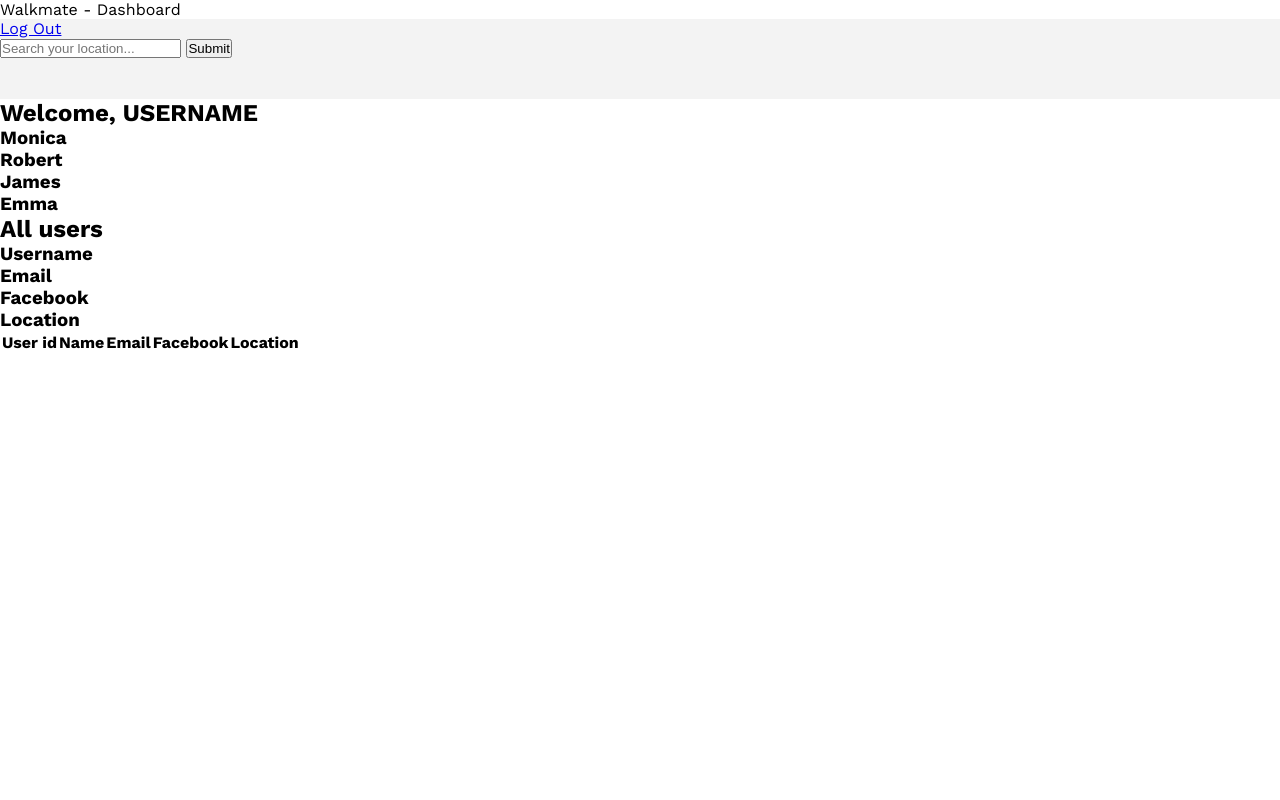
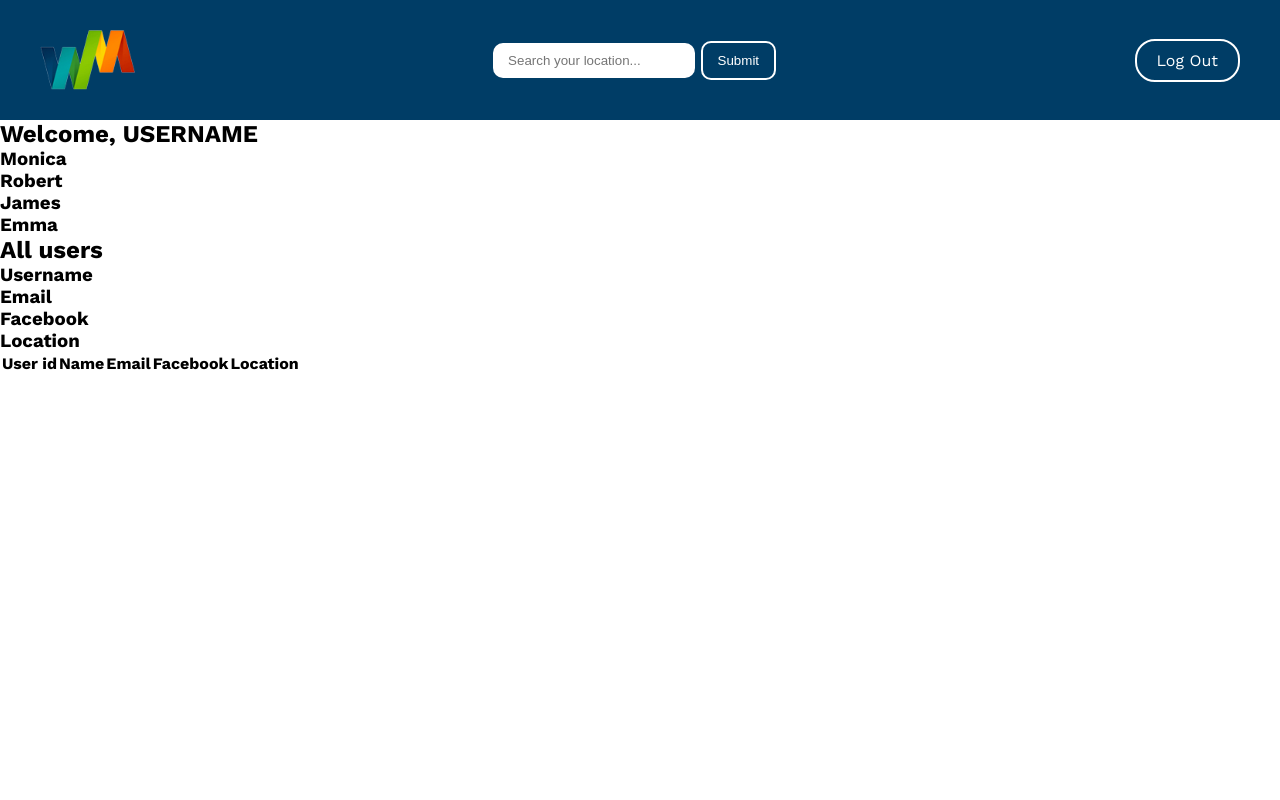
Before and after one commit to JEKO10/Walkmate, a Flask app: page /dashboard in a window 1280 px wide. Run offline with Flask 2, Linux system fonts and the light colour scheme; a user stored in the database is signed in; lists and menus that the app fills with data are empty; some libraries are stand-ins or nearby versions.

Commit message:
dashboardNav finished

```diff
--- a/sass/_dashboard.scss
+++ b/sass/_dashboard.scss
@@ -3,11 +3,49 @@
   font-family: $primaryFont;
 
   .dashboardNav {
-    background-color: #eeea;
-    min-height: 10vh;
-  }
+    background-color: #003d66;
+    @include flex(space-between, center);
+    padding: 30px 40px;
 
-  .dashboard {
-    min-height: 80vh;
+    img {
+      height: 60px;
+    }
+
+    input {
+      border-radius: 10px;
+      padding: 10px 10px 10px 15px;
+      border: none;
+      outline: none;
+    }
+
+    button {
+      background: none;
+      color: #fff;
+      text-decoration: none;
+      border: 2px solid #fff;
+      border-radius: 10px;
+      padding: 10px 15px;
+      transition: all 500ms ease;
+      cursor: pointer;
+
+      &:hover {
+        background-color: #fff;
+        color: #003d66;
+      }
+    }
+
+    a {
+      color: #fff;
+      text-decoration: none;
+      border: 2px solid #fff;
+      border-radius: 20px;
+      padding: 10px 20px;
+      transition: all 500ms ease;
+
+      &:hover {
+        background-color: #fff;
+        color: #003d66;
+      }
+    }
   }
 }
--- a/static/main.css
+++ b/static/main.css
@@ -408,12 +408,60 @@ footer ul a:hover {
 }
 
 .dashboardBody .dashboardNav {
-  background-color: #eeea;
-  min-height: 10vh;
+  background-color: #003d66;
+  display: -webkit-box;
+  display: -ms-flexbox;
+  display: flex;
+  -webkit-box-pack: justify;
+      -ms-flex-pack: justify;
+          justify-content: space-between;
+  -webkit-box-align: center;
+      -ms-flex-align: center;
+          align-items: center;
+  padding: 30px 40px;
 }
 
-.dashboardBody .dashboard {
-  min-height: 80vh;
+.dashboardBody .dashboardNav img {
+  height: 60px;
+}
+
+.dashboardBody .dashboardNav input {
+  border-radius: 10px;
+  padding: 10px 10px 10px 15px;
+  border: none;
+  outline: none;
+}
+
+.dashboardBody .dashboardNav button {
+  background: none;
+  color: #fff;
+  text-decoration: none;
+  border: 2px solid #fff;
+  border-radius: 10px;
+  padding: 10px 15px;
+  -webkit-transition: all 500ms ease;
+  transition: all 500ms ease;
+  cursor: pointer;
+}
+
+.dashboardBody .dashboardNav button:hover {
+  background-color: #fff;
+  color: #003d66;
+}
+
+.dashboardBody .dashboardNav a {
+  color: #fff;
+  text-decoration: none;
+  border: 2px solid #fff;
+  border-radius: 20px;
+  padding: 10px 20px;
+  -webkit-transition: all 500ms ease;
+  transition: all 500ms ease;
+}
+
+.dashboardBody .dashboardNav a:hover {
+  background-color: #fff;
+  color: #003d66;
 }
 
 * {
--- a/templates/dashboard.html
+++ b/templates/dashboard.html
@@ -1,5 +1,4 @@
-{% import "bootstrap/wtf.html" as wtf %} {% block title %} Walkmate - Dashboard
-{% endblock %} {% block content %}
+{% import "bootstrap/wtf.html" as wtf %} {% block content %}
 <!DOCTYPE html>
 <html lang="en">
   <head>
@@ -13,14 +12,16 @@
     <meta http-equiv="X-UA-Compatible" content="IE=edge" />
     <meta name="viewport" content="width=device-width, initial-scale=1.0" />
     <link rel="stylesheet" href="{{url_for('.static', filename='main.css')}}" />
+    <title>Walkmate - Dashboard</title>
   </head>
   <body class="dashboardBody">
     <nav class="dashboardNav">
-      <a href="{{ url_for('logout') }}">Log Out</a>
+      <img src="../static/images/logo.png" alt="Logo" />
       <form>
         <input type="text" placeholder="Search your location..." />
-        <input type="submit" id="submit" />
+        <button>Submit</button>
       </form>
+      <a href="{{ url_for('logout') }}">Log Out</a>
     </nav>
     <section class="dashboard">
       <h1>Welcome, USERNAME</h1>
```
Also changed, not shown: 1 other file.
